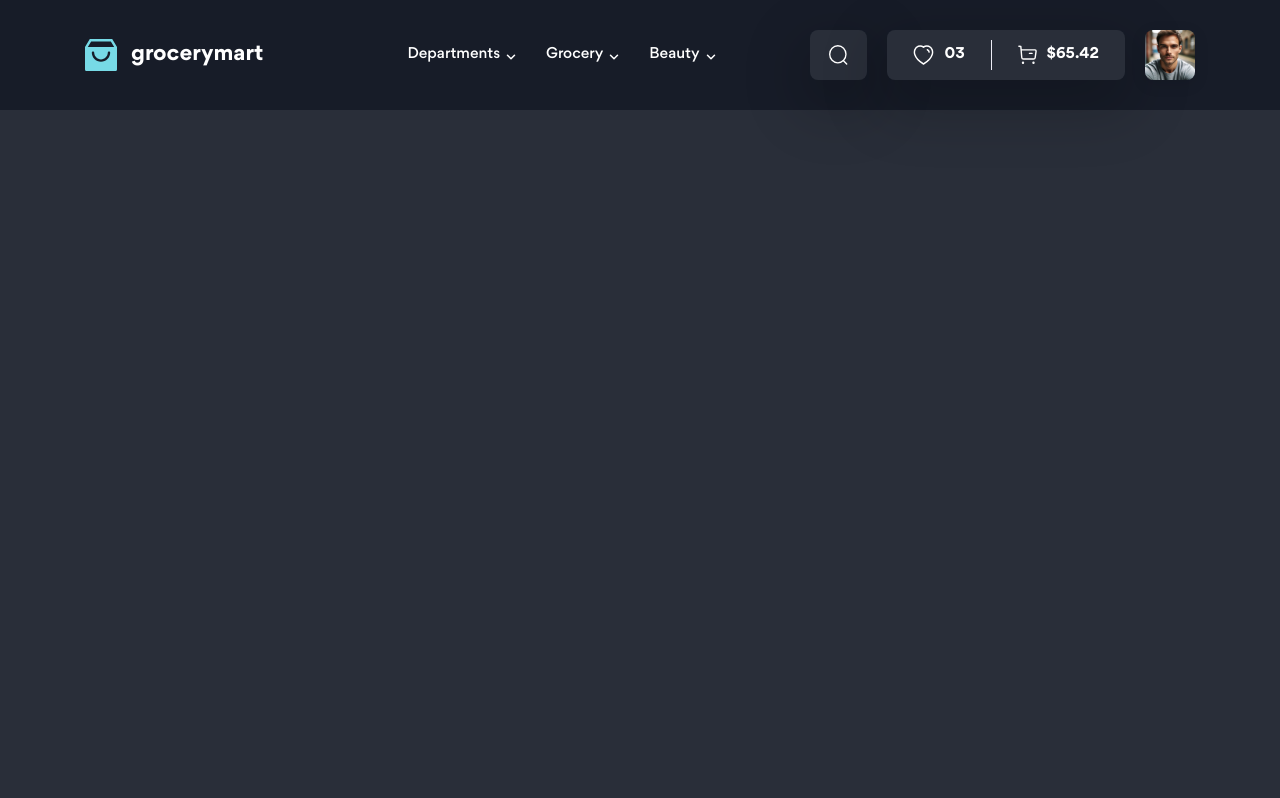
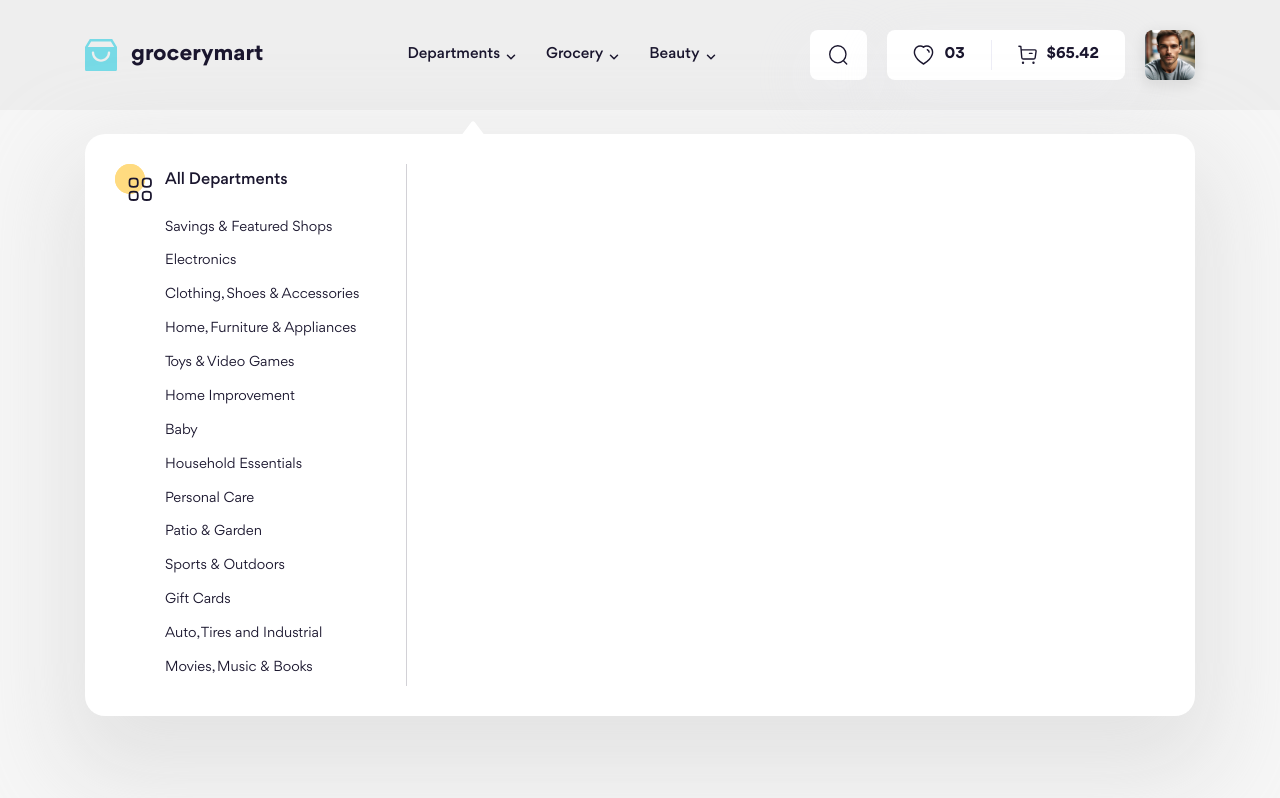
Before and after one commit to rtinh785/f8-8, a website: page index.html in a window 1280 px wide. Shown: the top 798 px of the page. Drawn offline with Linux system fonts and the light colour scheme.

Commit message:
fix some bugs

```diff
--- a/index.html
+++ b/index.html
@@ -1,5 +1,5 @@
 <!DOCTYPE html>
-<html lang="en" class="dark">
+<html lang="en">
    <head>
       <meta charset="UTF-8" />
       <meta name="viewport" content="width=device-width, initial-scale=1.0" />
@@ -46,7 +46,7 @@
       <Script src="./assets/js/scripts.js"></Script>
 
    </head>
-   <body>
+   <body style="height: 888888px;">
         <!-- Header -->
 
         <header id="header" class="header">
--- a/scss/components/_dropdown.scss
+++ b/scss/components/_dropdown.scss
@@ -1,22 +1,93 @@
 .dropdown {
-   display: none;
+   display: block;
    position: absolute;
    left: 0;
    padding-top: 54px;
+   width: min(1240px, 100%);
 
    &__inner {
       position: relative;
       padding: 30px 62px 30px 30px;
       border-radius: 20px;
-      background:  var(--drop-down-bg-color);
+      height: min(582px, 100vh - 158px);
+      background: var(--drop-down-bg-color);
       box-shadow: 0px 40px 90px 20px var(--drop-down-shadow);
       &::before {
-        content: url(../icons/drop-down-icon.svg);
-        position: absolute;
-        top: -13px;
-        left: var(--arrow-left-pos);
-        transform: -50%;
-        filter: var(--drop-down-arrow-color);
+         content: url(../icons/drop-down-icon.svg);
+         position: absolute;
+         top: -13px;
+         left: var(--arrow-left-pos);
+         filter: var(--drop-down-arrow-color);
+      }
+   }
+
+   .top-menu {
+      height: 100%;
+
+
+      &__main {
+         width: 292px;
+         height: 100%;
+         border-right: 1px solid var(--drop-down-menu-separate);
+         overflow-y: auto;
+      }
+   }
+
+   // Common
+   .menu-column {
+      display: flex;
+      column-gap: 14px;
+
+      &__icon {
+         position: relative;
+         flex-shrink: 0;
+         width: 36px;
+         height: 36px;
+
+         &-1-1 {
+            width: 30px;
+            height: 30px;
+            object-fit: cover;
+         }
+
+         &-1-2 {
+            width: 24px;
+            height: 24px;
+            object-fit: cover;
+            position: absolute;
+            top: 50%;
+            left: 50%;
+            z-index: 1;
+            translate: -20% -20%;
+            filter: var(--drop-down-menu-column-small-icon-color);
+         }
+      }
+
+      &__content {
+         flex: 1;
+      }
+
+      &__heading {
+         margin-top: 3.5px;
+         font-size: 1.6rem;
+         font-weight: 500;
+         line-height: 150%;
+      }
+
+      &__list {
+         margin-top: 19px;
+      }
+
+      &__link {
+         display: block;
+         padding: 7px 0;
+         font-size: 1.4rem;
+         font-weight: 400;
+         line-height: 142.857%;
+         &:hover {
+            color: #0071dc;
+            font-weight: 500;
+         }
       }
    }
 }
--- a/scss/layout/_header.scss
+++ b/scss/layout/_header.scss
@@ -6,12 +6,13 @@
 }
 
 .header {
-   background-color: var(--header-bg-color);
    padding-top: 30px;
    padding-bottom: 30px;
+   background-color: var(--header-bg-color);
    @include abstracts.breakpoints(lg) {
       padding-top: 16px;
       padding-bottom: 16px;
+      box-shadow: 0px 20px 60px 10px var(--header-shadow);
    }
 }
 
@@ -31,14 +32,14 @@
 }
 
 .navbar {
-   margin-left: 144px;
+   margin-left: 129px;
 
    @include abstracts.breakpoints(lg) {
       display: none;
    }
 
    @include abstracts.breakpoints(xl) {
-      margin-left: 30px;
+      margin-left: 13px;
    }
 
    &__list {
@@ -51,13 +52,16 @@
          display: block;
       }
 
-      &:nth-child(1) {
-         margin-left: -15px;
-      }
+      // &:nth-child(1) .navbar__link{
 
-      &:nth-child(3) {
-         margin-right: -15px;
-      }
+      //    // margin-left: -15px;
+      //    padding-left: 0px;
+      // }
+
+      // &:nth-child(3) .navbar__link{
+      //    // margin-right: -15px;
+      //    padding-right: 0px;
+      // }
    }
 
    &__link {
@@ -68,7 +72,6 @@
       font-weight: 500;
       line-height: 146.667%;
       padding: 0 15px;
-
    }
 
    &__arrow {
--- a/scss/theme/_dark.scss
+++ b/scss/theme/_dark.scss
@@ -11,13 +11,17 @@ html.dark {
 
    // Header
    --header-bg-color: #171c28;
+   --header-shadow:rgba(0, 0, 0, 0.20) ;
    // top-act
    --top-act-group-bg-color: #292e39;
    --top-act-group-shadow: rgba(0, 0, 0, 0.2);
    --top-act-separate: #ededf6;
    //  drop-down
-   --drop-down-bg-color:#2b313e ;
+   --drop-down-bg-color: #2b313e;
    --drop-down-shadow: rgba(23, 28, 40, 0.4);
    --drop-down-arrow-color: brightness(0) saturate(100%) invert(17%) sepia(8%)
       saturate(1735%) hue-rotate(183deg) brightness(92%) contrast(90%);
+   --drop-down-menu-separate: #171C28;
+   --drop-down-menu-column-small-icon-color: brightness(0) saturate(100%) invert(97%) sepia(18%)
+   saturate(282%) hue-rotate(87deg) brightness(110%) contrast(98%);
 }
--- a/scss/theme/_light.scss
+++ b/scss/theme/_light.scss
@@ -13,6 +13,7 @@ html {
 
    // Header
    --header-bg-color: #eeeeee;
+   --header-shadow:rgba(237, 237, 246, 0.20) ;
    // mobile
    @include abstracts.breakpoints(lg) {
       --header-bg-color: #fff;
@@ -25,7 +26,8 @@ html {
    // drop-down
    --drop-down-bg-color: #fff;
    --drop-down-shadow: rgba(200, 200, 200, 0.40);
-
+   --drop-down-menu-separate: #D2D1D6;
+   --drop-down-menu-column-small-icon-color: brightness(0) saturate(100%) invert(8%) sepia(9%) saturate(5959%) hue-rotate(217deg) brightness(90%) contrast(95%);
 
 
 
--- a/templates/header.html
+++ b/templates/header.html
@@ -22,6 +22,7 @@
       <!-- Navbar -->
       <nav class="navbar">
          <ul class="navbar__list js-dropdown-list">
+            <!-- 1 -->
             <li class="navbar__item">
                <a href="#!" class="navbar__link"
                   >Departments
@@ -33,16 +34,50 @@
                </a>
                <div class="dropdown">
                   <div class="dropdown__inner">
-                     Lorem ipsum dolor sit, amet consectetur adipisicing elit.
-                     Consequatur corrupti facere quia sint labore distinctio
-                     vero dicta, nulla nostrum soluta non quas quos recusandae
-                     ducimus nam tenetur numquam esse accusantium quis
-                     repellendus eius quod a? Libero ab sed eos quibusdam
-                     impedit omnis alias soluta ea consectetur natus. Itaque,
-                     dignissimos fuga.
+                     <div class="top-menu">
+
+                        <!-- All departments -->
+                        <div class="top-menu__main">
+                           <!-- Menu-column -->
+                           <div class="menu-column">
+                              <div class="menu-column__icon">
+                                 <img src="./assets/img/category/category-icon-1.1.svg" alt="icon" class="menu-column__icon-1-1">
+                                 <img src="./assets/img/category/category-icon-1.2.svg" alt="icon" class="menu-column__icon-1-2">
+                              </div>
+
+                              <div class="menu-column__content">
+                                 <h2 class="menu-column__heading">All Departments</h2>
+                                 <ul class="menu-column__list">
+                                    <li><a href="#!" class="menu-column__link">Savings & Featured Shops</a></li>
+                                    <li><a href="#!" class="menu-column__link">Electronics</a></li>
+                                    <li><a href="#!" class="menu-column__link">Clothing, Shoes & Accessories</a></li>
+                                    <li><a href="#!" class="menu-column__link">Home, Furniture & Appliances</a></li>
+                                    <li><a href="#!" class="menu-column__link">Toys & Video Games</a></li>
+                                    <li><a href="#!" class="menu-column__link">Home Improvement</a></li>
+                                    <li><a href="#!" class="menu-column__link">Baby</a></li>
+                                    <li><a href="#!" class="menu-column__link">Household Essentials</a></li>
+                                    <li><a href="#!" class="menu-column__link">Personal Care</a></li>
+                                    <li><a href="#!" class="menu-column__link">Patio & Garden</a></li>
+                                    <li><a href="#!" class="menu-column__link">Sports & Outdoors</a></li>
+                                    <li><a href="#!" class="menu-column__link">Gift Cards</a></li>
+                                    <li><a href="#!" class="menu-column__link">Auto, Tires and Industrial</a></li>
+                                    <li><a href="#!" class="menu-column__link">Movies, Music & Books</a></li>
+                                 </ul>
+                              </div>
+                           </div>
+                        </div>
+
+                        <!-- Category -->
+                        <div class="top-menu__category">
+
+                        </div>
+
+
+                     </div>
                   </div>
                </div>
             </li>
+            <!-- 2 -->
             <li class="navbar__item">
                <a href="#!" class="navbar__link"
                   >Grocery
@@ -52,7 +87,7 @@
                      alt=""
                   />
                </a>
-               <div class="dropdown">
+               <!-- <div class="dropdown">
                   <div class="dropdown__inner">
                      Lorem 2 ipsum dolor sit, amet consectetur adipisicing elit.
                      Consequatur corrupti facere quia sint labore distinctio
@@ -62,8 +97,9 @@
                      impedit omnis alias soluta ea consectetur natus. Itaque,
                      dignissimos fuga.
                   </div>
-               </div>
+               </div> -->
             </li>
+            <!-- 3 -->
             <li class="navbar__item">
                <a href="#!" class="navbar__link"
                   >Beauty
@@ -73,7 +109,7 @@
                      alt=""
                   />
                </a>
-               <div class="dropdown">
+               <!-- <div class="dropdown">
                   <div class="dropdown__inner">
                      Lorem 3 ipsum dolor sit, amet consectetur adipisicing elit.
                      Consequatur corrupti facere quia sint labore distinctio
@@ -83,7 +119,7 @@
                      impedit omnis alias soluta ea consectetur natus. Itaque,
                      dignissimos fuga.
                   </div>
-               </div>
+               </div> -->
             </li>
          </ul>
       </nav>
```
Also changed, not shown: assets/css/main.css, assets/img/category/category-icon-1.1.svg (added), assets/img/category/category-icon-1.2.svg (added), 1 other file.
